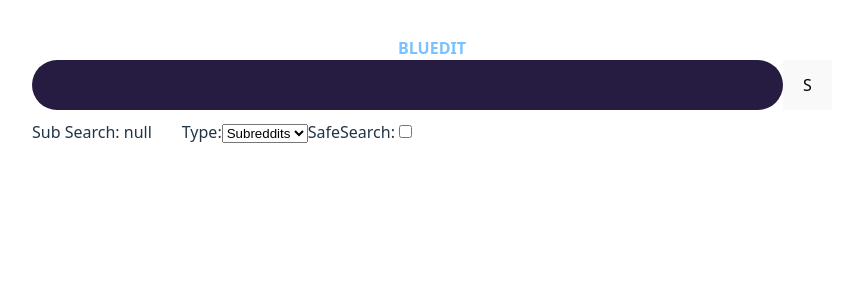
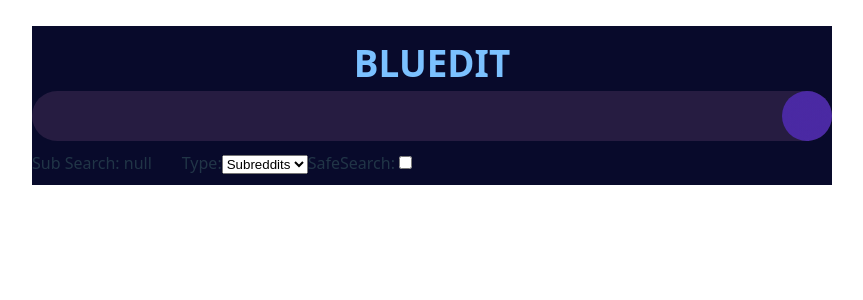
Before and after one commit to mahamajama/Bluedit, a React (Vite) app: page /subreddits/search in a window 1280 px wide. Shown: the top 300 px of the page, without its empty margins (208-1071 px from the left). Built offline with nearby package versions, Linux system fonts and the light colour scheme.

Commit message:
added collapsable header

```diff
--- a/src/App.css
+++ b/src/App.css
@@ -2,7 +2,6 @@
   width: 100%;
   max-width: 1280px;
   margin: 0 auto;
-  padding: 2rem;
   text-align: center;
 }
 
@@ -19,18 +18,28 @@ main {
   width: 100%;
   max-width: 800px;
   margin: 0 auto;
+  padding-top: 26px;
 }
 
 header {
-    position: fixed;
-    width: 100%;
-    max-width: 800px;
-    top: 36px;
-    z-index: 2;
+  position: sticky;
+  top: 0;
+  width: 100%;
+  max-width: 800px;
+  padding: 10px 0;
+  z-index: 2;
+  background-color: #080a2b;
 }
 
 #logo {
+  font-size: 2.3em;
   font-weight: 900;
+  margin-bottom: 10px;
+  transition: font-size 0.25s ease-in-out;
+
+  &.collapsed {
+    font-size: 1em;
+  }
 }
 
 .loadingTicker {
@@ -42,7 +51,6 @@ header {
 
 .contentContainer {
     position: relative;
-    top: 142px;
     z-index: 1;
 }
 
@@ -62,7 +70,7 @@ header {
 
 .detailsContainer {
   display: flex;
-  margin: 10px 0 20px;
+  margin: 10px 0 0;
   text-align: left;
 }
 
@@ -84,11 +92,11 @@ header {
 }
 
 .linkTitleContainer {
-  margin-bottom: 10px;
+  margin: 10px 0;
 }
 
 .thumbnailContainer {
-  width: 100px;
+  width: 72px;
   margin-right: 10px;
 }
 .thumbnail {
@@ -124,26 +132,49 @@ header {
   margin-top: 4px;
   font-size: 0.82em;
 }
+.linkByLine a {
+  font-weight: 600;
+}
 
 .linkDomain {
-  display: inline;
   font-size: 0.9em;
 }
 
-.nsfwTag {
-  display: inline;
-  padding: 2px 4px;
-  background-color: rgb(199, 77, 108);
+.linkTag {
+  padding: 2px 6px 3px;
   color: white;
   font-size: 0.7em;
 }
+.nsfwTag {
+  background-color: rgb(199, 77, 108);
+}
+.stickiedTag {
+  background-color: rgb(136, 122, 62);
+}
 
 .linkDetailsContainer {
+  margin: 0;
+  list-style: none;
+  padding-inline-start: 0;
   font-size: 0.8em;
 }
-
+.linkDetailsContainer li {
+  display: inline-block;
+  margin: 0;
+}
+.linkDetailsContainer li + li::before {
+  content: '';
+  display: inline-block;
+  vertical-align: middle;
+  margin: 0 9px;
+  width: 3px;
+  height: 3px;
+  border-radius: 50%;
+  background-color: currentColor;
+}
 .linkDetailsContainer p {
-  margin: 0 6px 0 0;
+  display: inline;
+  margin: 0;
 }
 
 .linkBottomContainer {
--- a/src/App.jsx
+++ b/src/App.jsx
@@ -7,6 +7,7 @@ import Comments from './Components/Comments/Comments';
 import SubredditSearchResults from './Components/Search/SubredditSearchResults';
 import SearchResults from './Components/Search/SearchResults';
 import User from './Components/User/User';
+import Loading from "./Components/Loading/Loading";
 
 function App() {
   return (
@@ -21,6 +22,7 @@ function App() {
           <Route path="subreddits/search" element={<SubredditSearchResults/>}/>
           <Route path="user/:user" element={<User/>}/>
           <Route path="user/:user/:tab" element={<User/>}/>
+          <Route path="loading" element={<Loading/>}/>
         </Route>
       </Routes>
     </BrowserRouter>
--- a/src/AppLayout.jsx
+++ b/src/AppLayout.jsx
@@ -4,11 +4,30 @@ import { Outlet, Link } from "react-router";
 import Search from './Components/Search/Search';
 
 export default function AppLayout() {
+    const [headerCollapsed, setHeaderCollapsed] = useState(false);
+    const minHeaderScrollHeight = 20;
+    let lastScrollPosition = 0;
+    useEffect(() => {
+        window.addEventListener('scroll', handleScroll, { passive: true });
+        return () => {
+            window.removeEventListener('scroll', handleScroll);
+        };
+    }, []);
+
+    const handleScroll = () => {
+        const position = window.pageYOffset;
+        if (position < lastScrollPosition || position < minHeaderScrollHeight) {
+            setHeaderCollapsed(false);
+        } else if (position > lastScrollPosition || position > minHeaderScrollHeight) {
+            setHeaderCollapsed(true);
+        }
+        lastScrollPosition = position;
+    }
     return (
         <main>
             <header id="header">
-                <Link to="/" id="logo">BLUEDIT</Link>
-                <Search />
+                <Link to="/" id="logo" className={headerCollapsed ? 'collapsed' : ''}>BLUEDIT</Link>
+                <Search collapsed={headerCollapsed} />
             </header>
             <div className="contentContainer">
                 <Outlet />
--- a/src/Components/Links/Link.jsx
+++ b/src/Components/Links/Link.jsx
@@ -52,21 +52,22 @@ export default function RLink({ link }) {
         <div className="listingContainer">
             <div className="linkContainerContainer">
                 <div className="thumbnailContainer">
-                    <img src={data.thumbnail} className="thumbnail"/>
+                    {data.thumbnail && <img src={data.thumbnail} className="thumbnail"/>}
                 </div>
                 <div className='linkContainer'>
-                    <div className='linkDetailsContainer'>
-                        {data.over_18 && <p className="nsfwTag">NSFW</p>}
-                        <p className="linkDomain">{data.domain}</p>
-                        {fromOtherSubreddit && <Link to={`/r/${data.subreddit}`} className="linkSubreddit">{data.subreddit_name_prefixed}</Link>}
-                    </div>
+                    <ul className='linkDetailsContainer'>
+                        {data.over_18 && <li><p className="nsfwTag linkTag">NSFW</p></li>}
+                        {data.stickied && <li><p className="stickiedTag linkTag">Pinned</p></li>}
+                        <li><p className="linkDomain">{data.domain}</p></li>
+                        {fromOtherSubreddit && <li><Link to={`/r/${data.subreddit}`} className="linkSubreddit">{data.subreddit_name_prefixed}</Link></li>}
+                    </ul>
                     <div className="linkTitleContainer">
                         {linkToSelf ?
                             <Link to={commentsPath} className={`linkTitle ${data.stickied ? 'stickied' : ''}`}>{data.title}</Link>
                             : <a href={data.url} target="_blank" rel="noopener noreferrer" className="linkTitle">{data.title}</a>
                         }
                         {data.link_flair_text && <p className="linkFlair">{data.link_flair_text}</p>}
-                        <p className="linkByLine">Submitted by <Link to={`/user/${data.author}`}>{data.author}</Link> {timestamp}</p>
+                        <p className="linkByLine">by <Link to={`/user/${data.author}`}>{data.author}</Link>   |   {timestamp}</p>
                     </div>
                     <div className="linkBottomContainer">
                         {isImage && <button className="linkPreviewButton" onClick={handleClickPreview}>PREVIEW</button>}
--- a/src/Components/Search/Search.css
+++ b/src/Components/Search/Search.css
@@ -2,25 +2,55 @@
 
 
 .searchBarContainer {
-    display: flex;
-    justify-content: center;
+    position: relative;
     height: 50px;
     width: 100%;
+    transition: height 0.25s ease-in-out;
+
+    &.collapsed {
+        height: 10px;
+    }
 }
 
 .searchBar {
     border-radius: 30px;
     width: 100%;
-    padding: 20px;
+    height: 100%;
+    padding: 0 20px;
     border: none;
-    background-color: rgb(38, 28, 65);
+    background-color: #261c41;
     font-size: 1.2em;
     text-align: center;
+    vertical-align: top;
     flex-grow: 1;
+
+    &.pulse {
+        animation: pulse 0.5s forwards cubic-bezier(0.075, 0.82, 0.165, 1);
+    }
+}
+
+@keyframes pulse{
+  from {
+    background-color: #9f9dff;
+  }
+  to {
+    background-color: #261c41;
+  }
 }
 
 .searchButton {
-
+    position: absolute;
+    right: 0;
+    width: 50px;
+    height: 100%;
+    padding: 0;
+    border-radius: 30px;
+    background: radial-gradient(transparent, #4a29a3);
+    background-color: #4a29a3;
+    transition: background-color 0.3s cubic-bezier(.04,.52,.25,.97)
+}
+.searchButton:hover {
+    background-color: #9f9dff;
 }
 
 .searchOptionsButton {
--- a/src/Components/Search/Search.jsx
+++ b/src/Components/Search/Search.jsx
@@ -7,10 +7,13 @@ import './Search.css';
 import SearchBar from './SearchBar';
 import SearchOptions from './SearchOptions';
 
-export default function Search() {
+export default function Search({ collapsed }) {
     const navigate = useNavigate();
     const [params, setParams] = useSearchParams();
     let location = useLocation();
+
+    const searchBar = useRef(null);
+    const searchButton = useRef(null);
 
     const query = useSelector(selectQuery);
     const options = useSelector(selectOptions);
@@ -83,20 +86,30 @@ export default function Search() {
         }
     }, [searchBarFocused]);
 
+    useEffect(() => {
+        if (searchButton.current) {
+            if (collapsed) {
+                searchButton.active = false;
+            } else {
+                searchButton.active = true;
+            }
+        }
+    }, [collapsed])
+
     return (
-        <div>
+        <>
             <form onSubmit={handleSubmit}>
-                <div className="searchBarContainer">
+                <div className={`searchBarContainer ${collapsed ? 'collapsed' : ''}`}>
                     <SearchBar
                         onFocus={handleFocus}
                         onBlur={handleBlur}
                     />
-                    <button type="submit" className="searchButton">S</button>
+                    <button type="submit" className="searchButton"></button>
                 </div>
-                <div className={`searchOptionsContainer ${optionsOpen ? 'optionsOpen' : ''}`}>
+                <div className={`searchOptionsContainer ${optionsOpen ? 'optionsOpen' : ''}`} ref={searchButton}>
                     <SearchOptions/>
                 </div>
             </form>
-        </div>
+        </>
     );
 }
--- a/src/index.css
+++ b/src/index.css
@@ -28,7 +28,8 @@ a:hover {
 
 body {
   margin: 0;
-  overflow: scroll;
+  overflow-y: scroll;
+  overflow-x: hidden;
 }
 
 h1 {
--- a/src/utils/helpers.js
+++ b/src/utils/helpers.js
@@ -17,12 +17,16 @@ export const getTimestamp = (postTime) => {
         t /= 31557600;
         unit = 'years';
         const remainder = Math.floor((t % 1) * 12);
-        remainderT = `, ${remainder} month${remainder === 1 ? '' : 's'}`;
+        if (remainder > 0) {
+            remainderT = `, ${remainder} month${remainder === 1 ? '' : 's'}`;
+        }
     } else if (t > 2628000) { // months
         t /= 2628000;
         unit = 'months';
         const remainder = Math.floor((t % 1) * 30);
-        remainderT = `, ${remainder} day${remainder === 1 ? '' : 's'}`;
+        if (remainder > 0) {
+            remainderT = `, ${remainder} day${remainder === 1 ? '' : 's'}`;
+        }
     } else if (t > 86400) { // days
         t /= 86400;
         unit = 'days';
```
